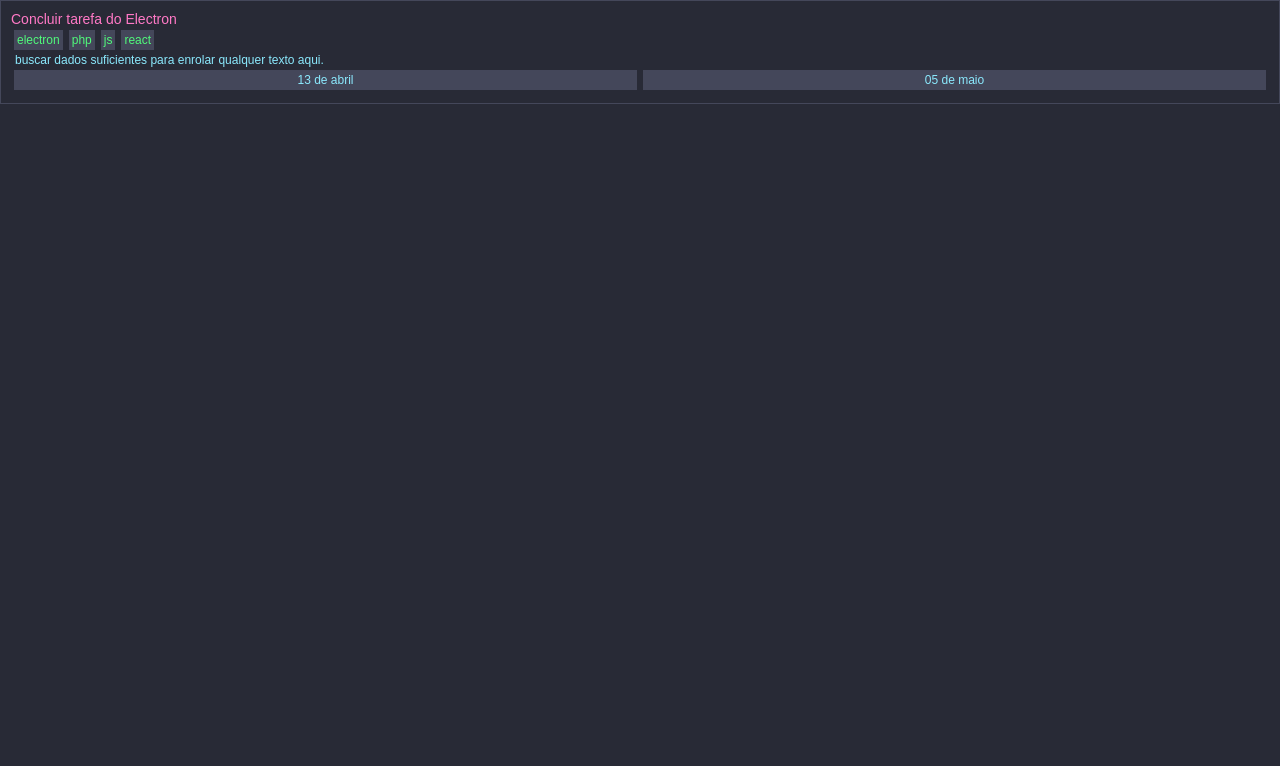
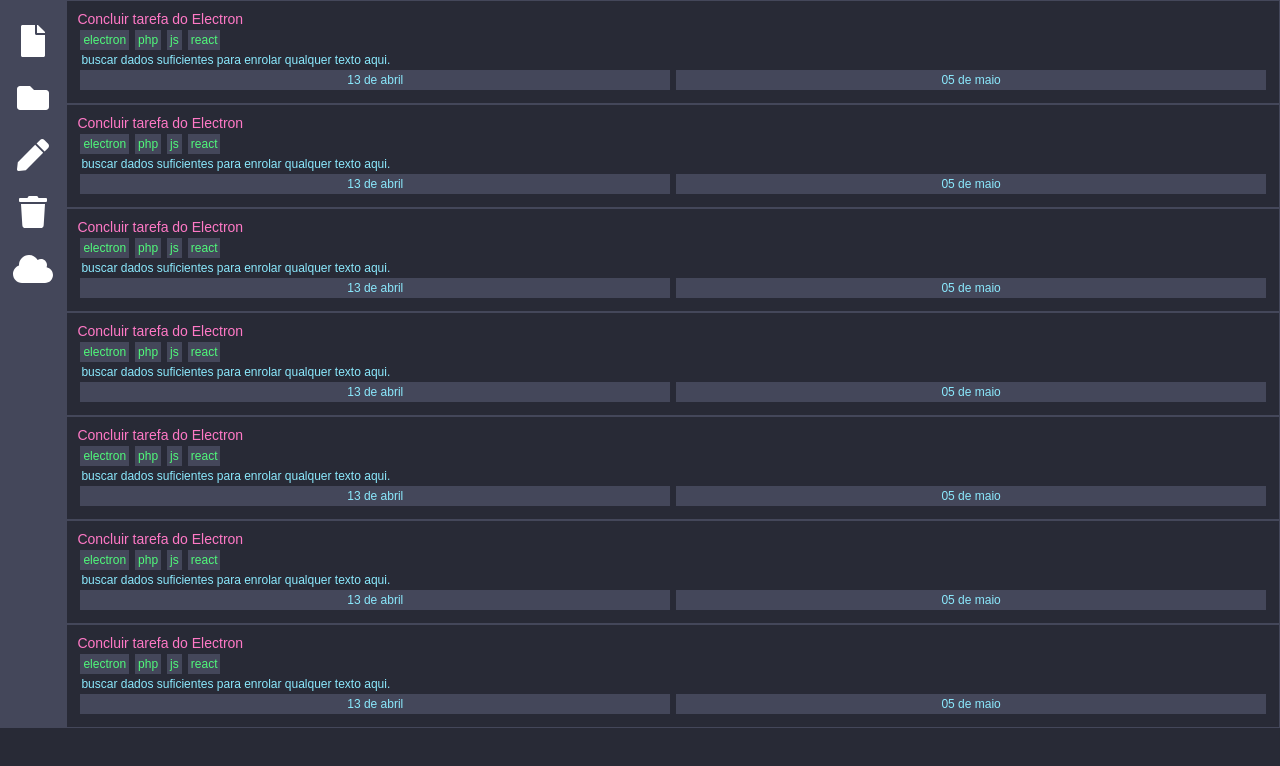
Before and after one commit to samuellevy/todo-fordevs, a React (Create React App) app: page / in a window 1280 px wide. Shown: the top 766 px of the page. Built offline with nearby package versions, Linux system fonts and the light colour scheme.

Commit message:
setting up live reload on electron and reactjs, starting menu block

```diff
--- a/src/App.css
+++ b/src/App.css
@@ -1,5 +1,8 @@
 .App {
   text-align:left;
+  display: flex;
+  flex-wrap: nowrap;
+  flex-direction: row;
 }
 
 *{margin: 0; padding: 0;box-sizing: border-box;}
@@ -7,11 +10,24 @@ body{
     background-color: #282a36;
     font-family: 'SourceSansPro-Regular', sans-serif;
 }
+aside{
+    width: 70px;
+    background-color: #44475a;
+    justify-items: center;
+    justify-content: center;
+    text-align: center;
+}
+aside li{
+  list-style: none;
+  margin: 25px 0;
+}
+
+aside li .icon{
+  color: #ffffff;
+}
 
 section{
-    display: flex;
-    flex-wrap: wrap;
-    flex-direction: column;
+    width: 100%;
 }
 
 article{
--- a/src/App.js
+++ b/src/App.js
@@ -3,14 +3,33 @@ import React from 'react';
 import logo from './logo.svg';
 import './App.css';
 
+import { library } from '@fortawesome/fontawesome-svg-core'
+import { FontAwesomeIcon } from '@fortawesome/react-fontawesome'
+import { faFile,faFolder,faPen,faTrash,faCloud } from '@fortawesome/free-solid-svg-icons'
+
 import ItemBox from './components/ItemBox';
+
+library.add(faFile,faFolder,faPen,faTrash,faCloud);
 
 function App() {
   return (
     <div className="App">
-        <section>
-            <ItemBox/>
-        </section>
+      <aside>
+        <li><FontAwesomeIcon icon="file" className="icon" size="2x"/></li>
+        <li><FontAwesomeIcon icon="folder" className="icon" size="2x"/></li>
+        <li><FontAwesomeIcon icon="pen" className="icon" size="2x"/></li>
+        <li><FontAwesomeIcon icon="trash" className="icon" size="2x"/></li>
+        <li><FontAwesomeIcon icon="cloud" className="icon" size="2x"/></li>
+      </aside>
+      <section>
+        <ItemBox/>
+        <ItemBox/>
+        <ItemBox/>
+        <ItemBox/>
+        <ItemBox/>
+        <ItemBox/>
+        <ItemBox/>
+      </section>
     </div>
   );
 }
```
Also changed, not shown: package.json (+7 -1 lines), 1 other file (tests, documents, lock files or other folders).
